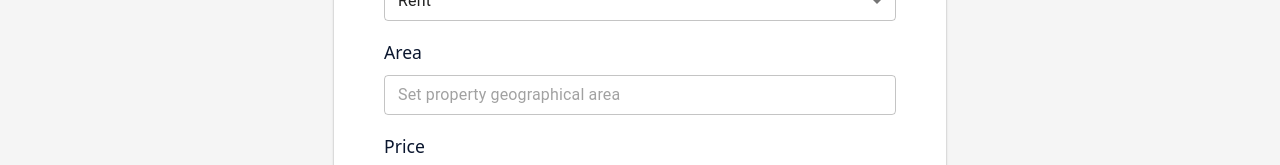
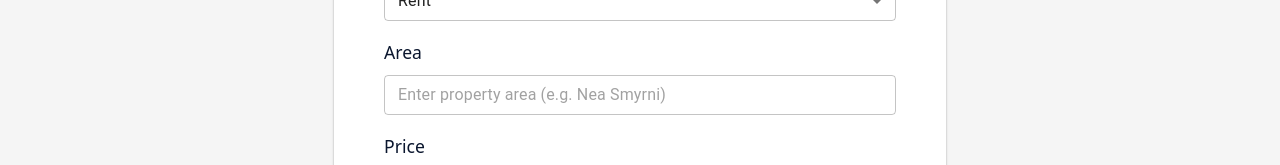
Before and after one commit to serafeimdossas/property-listings, a React (Vite) app in the folder frontend/: page / in a window 1280 px wide. Shown: the part 429-594 px from the top of the page. Built offline with nearby package versions, Linux system fonts and the light colour scheme.

Commit message:
autocomplete feature implemented

```diff
--- a/frontend/src/components/Form/Form.jsx
+++ b/frontend/src/components/Form/Form.jsx
@@ -4,6 +4,7 @@ import Select from "@mui/material/Select";
 import MenuItem from "@mui/material/MenuItem";
 import Autocomplete from "@mui/material/Autocomplete";
 import Button from "@mui/material/Button";
+import { getAreaSuggestions } from "../../services/AreaService";
 import "./Form.css";
 
 const TITLE = {
@@ -22,7 +23,7 @@ const LABELS = {
 const PLACEHOLDERS = {
   TITLE: "Enter property title",
   TYPE: "Select property type",
-  AREA: "Set property geographical area",
+  AREA: "Enter property area (e.g. Nea Smyrni)",
   PRICE: "Set property price",
   DESCRIPTION: "Write a brief description of the property",
 };
@@ -34,15 +35,32 @@ const PROPERTY_TYPES = [
   { label: "Donation", value: "Donation" },
 ];
 
+const COMMON_AREA_SUGGESTIONS = [
+  { areaId: "ChIJ8UNwBh-9oRQR3Y1mdkU1Nic", areaText: "Athens, Ελλάδα" },
+  { areaId: "ChIJ7eAoFPQ4qBQRqXTVuBXnugk", areaText: "Thessaloniki, Ελλάδα" },
+  { areaId: "ChIJLe0kpZk1XhMRoIy54iy9AAQ", areaText: "Patras, Ελλάδα" },
+  { areaId: "ChIJP-Fo0GtYmhQR8La54iy9AAQ", areaText: "Heraklion, Ελλάδα" },
+  { areaId: "ChIJoUddWVyIWBMRMJy54iy9AAQ", areaText: "Larissa, Ελλάδα" },
+];
+
 function Form() {
   const [title, setTitle] = useState("");
   const [type, setType] = useState("Rent");
-  const [area, setArea] = useState({
-    areaId: "",
-    areaText: "",
-  });
+  const [areaText, setAreaText] = useState("");
+  const [areaId, setAreaId] = useState("");
+  const [areaOptions, setAreaOptions] = useState([]);
   const [price, setPrice] = useState(0);
   const [description, setDescription] = useState("");
+
+  const updateSuggestions = async (input) => {
+    const options = await getAreaSuggestions(input);
+    setAreaOptions(
+      options.map((option) => ({
+        areaId: option.placeId,
+        areaText: `${option.mainText}, ${option.secondaryText}`,
+      }))
+    );
+  };
 
   return (
     <div className="hp-form">
@@ -80,17 +98,34 @@ function Form() {
         </div>
         <div className="hp-form-input">
           <p className="hp-form-input-label">{LABELS.AREA}</p>
-          {/* <Autocomplete
-            // disablePortal
-            // options={top100Films}
-            // sx={{ width: 300 }}
-            renderInput={(params) => <TextField {...params} label="Movie" />}
-          /> */}
-          <TextField
+          <Autocomplete
             placeholder={PLACEHOLDERS.AREA}
-            variant="outlined"
+            disablePortal
+            freeSolo
+            options={areaOptions}
+            getOptionLabel={(option) => option.areaText || ""}
+            renderInput={(params) => (
+              <TextField {...params} placeholder={PLACEHOLDERS.AREA} />
+            )}
             fullWidth
             size="small"
+            value={
+              areaOptions.find((option) => option.areaText === areaText) || null
+            }
+            onInputChange={(_event, newInputValue) => {
+              setAreaText(newInputValue);
+              if (newInputValue.length >= 3) {
+                updateSuggestions(newInputValue);
+              } else {
+                setAreaOptions([]);
+              }
+            }}
+            onChange={(_event, newValue) => {
+              if (newValue) {
+                setAreaId(newValue.areaId);
+                setAreaText(newValue.areaText);
+              }
+            }}
           />
         </div>
         <div className="hp-form-input">
--- /dev/null
+++ b/frontend/src/services/AreaService.js
@@ -0,0 +1,20 @@
+import axios from "axios";
+
+const getAreaSuggestions = async (input) => {
+  try {
+    const { data } = await axios.get(
+      `${import.meta.env.VITE_BACKEND_URL}areas`,
+      {
+        params: {
+          input,
+        },
+      }
+    );
+    return data;
+  } catch (error) {
+    console.error("Could not fetch area suggestions:", error);
+    return [];
+  }
+};
+
+export { getAreaSuggestions };
```
